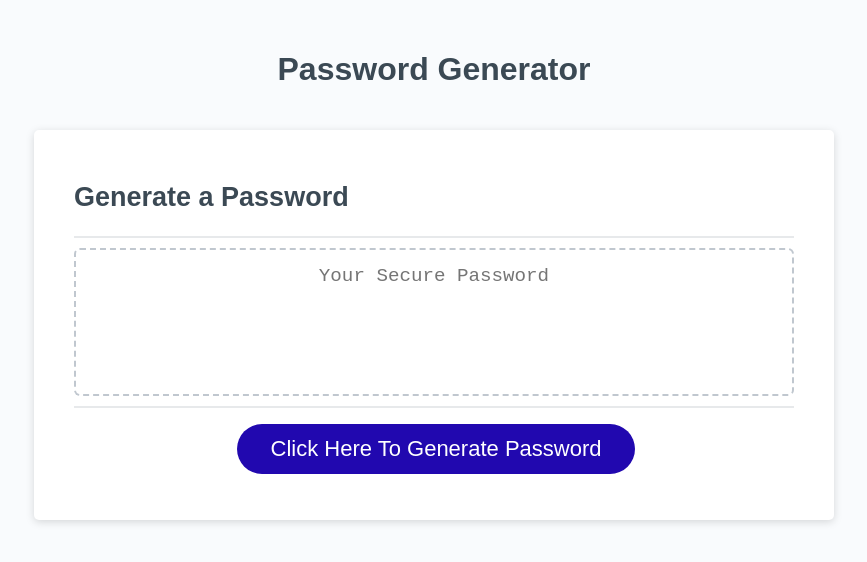
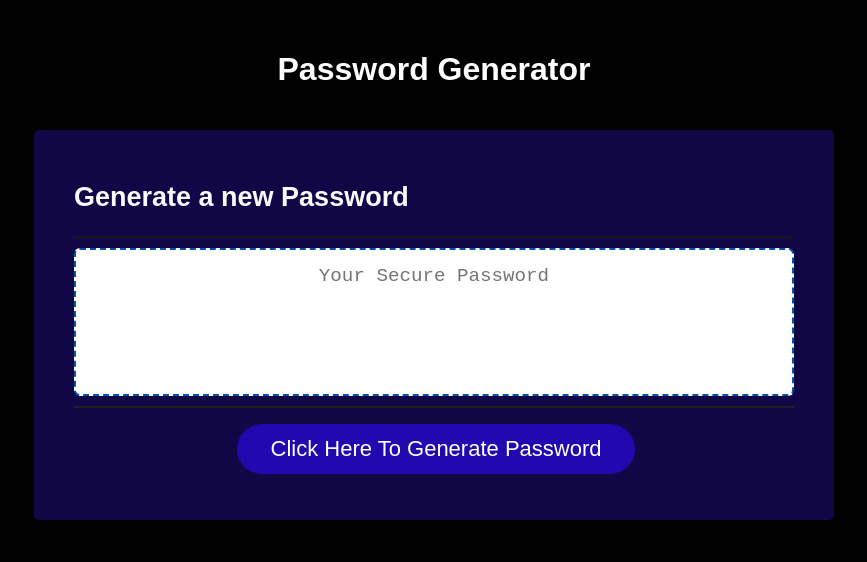
Before and after one commit to Nikolas-T/Password-GeneratorJS, a plain HTML site: page index.html in a window 1280 px wide. Shown: the whole page, without its empty margins (206-1073 px from the left). Drawn offline with Linux system fonts and the light colour scheme.

Commit message:
changed some styling

```diff
--- a/css/style.css
+++ b/css/style.css
@@ -14,7 +14,7 @@ body,
 
 body {
   font-family: sans-serif;
-  background-color: #f9fbfd;
+  background-color: #000000;
 }
 
 .wrapper {
@@ -27,15 +27,15 @@ header {
   text-align: center;
   padding: 20px;
   padding-top: 0px;
-  color: hsl(206, 17%, 28%);
+  color: hsl(0, 0%, 100%);
 }
 
 .card {
-  background-color: hsl(0, 0%, 100%);
+  background-color: hsl(250, 84%, 15%);
   border-radius: 5px;
   border-width: 1px;
   box-shadow: rgba(0, 0, 0, 0.15) 0px 2px 8px 0px;
-  color: hsl(206, 17%, 28%);
+  color: hsl(0, 0%, 98%);
   font-size: 18px;
   margin: 0 auto;
   max-width: 800px;
@@ -46,7 +46,7 @@ header {
   content: " ";
   display: block;
   width: 100%;
-  background: #e7e9eb;
+  background: #161718;
   height: 2px;
 }
 
@@ -62,7 +62,7 @@ header {
   content: " ";
   display: block;
   width: 100%;
-  background: #e7e9eb;
+  background: #1e2021;
   height: 2px;
 }
 
@@ -112,7 +112,7 @@ button[disabled] {
   text-align: center;
   margin-top: 10px;
   margin-bottom: 10px;
-  border: 2px dashed #c0c7cf;
+  border: 2px dashed #0352ac;
   border-radius: 6px;
   resize: none;
   overflow: hidden;
--- a/index.html
+++ b/index.html
@@ -14,7 +14,7 @@
       </header>
       <div class="card">
         <div class="card-header">
-          <h2>Generate a Password</h2>
+          <h2>Generate a new Password</h2>
         </div>
         <div class="card-body">
           <textarea
```
